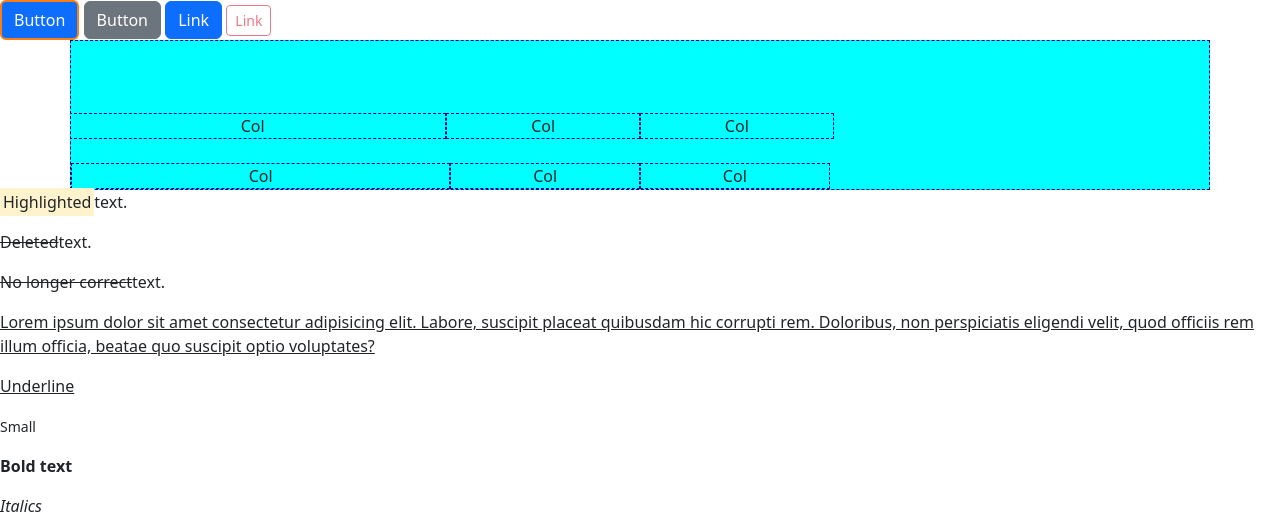
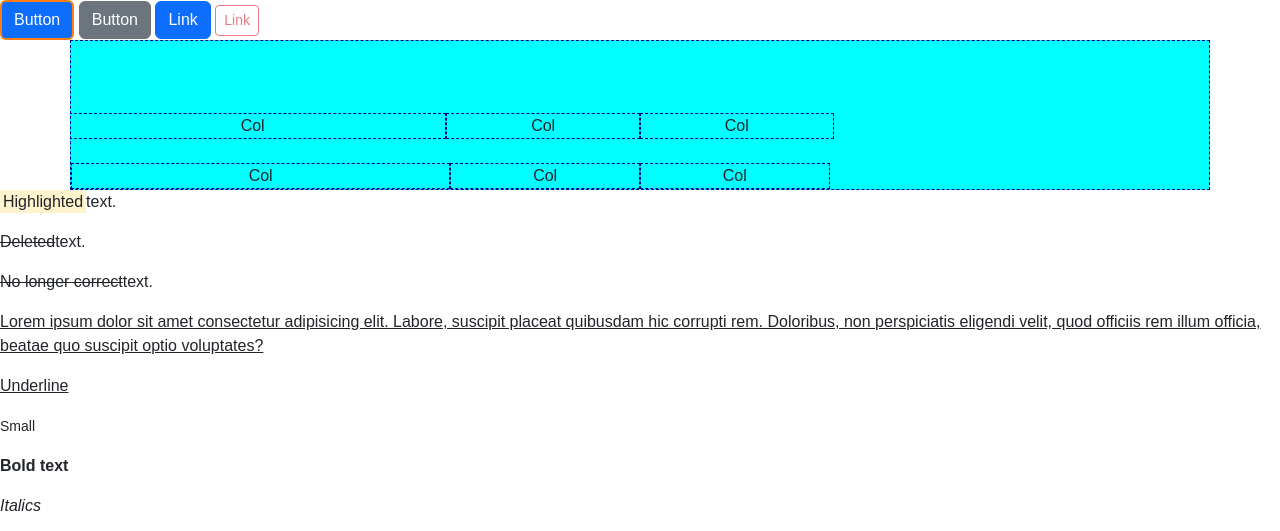
Before and after one commit to markpackham/Bootstrap5-3, a plain HTML site: page bootstrap5-3.html in a window 1280 px wide. Shown: the top 531 px of the page. Drawn offline with nearby package versions, Linux system fonts and the light colour scheme.

Commit message:
override default bootstrap font variable

```diff
--- a/bootstrap5-3.html
+++ b/bootstrap5-3.html
@@ -21,6 +21,10 @@
 
         .custom-button {
             border: 2px solid var(--bs-orange);
+        }
+
+        :root {
+            --bs-font-sans-serif: "Arial"
         }
     </style>
 
```
